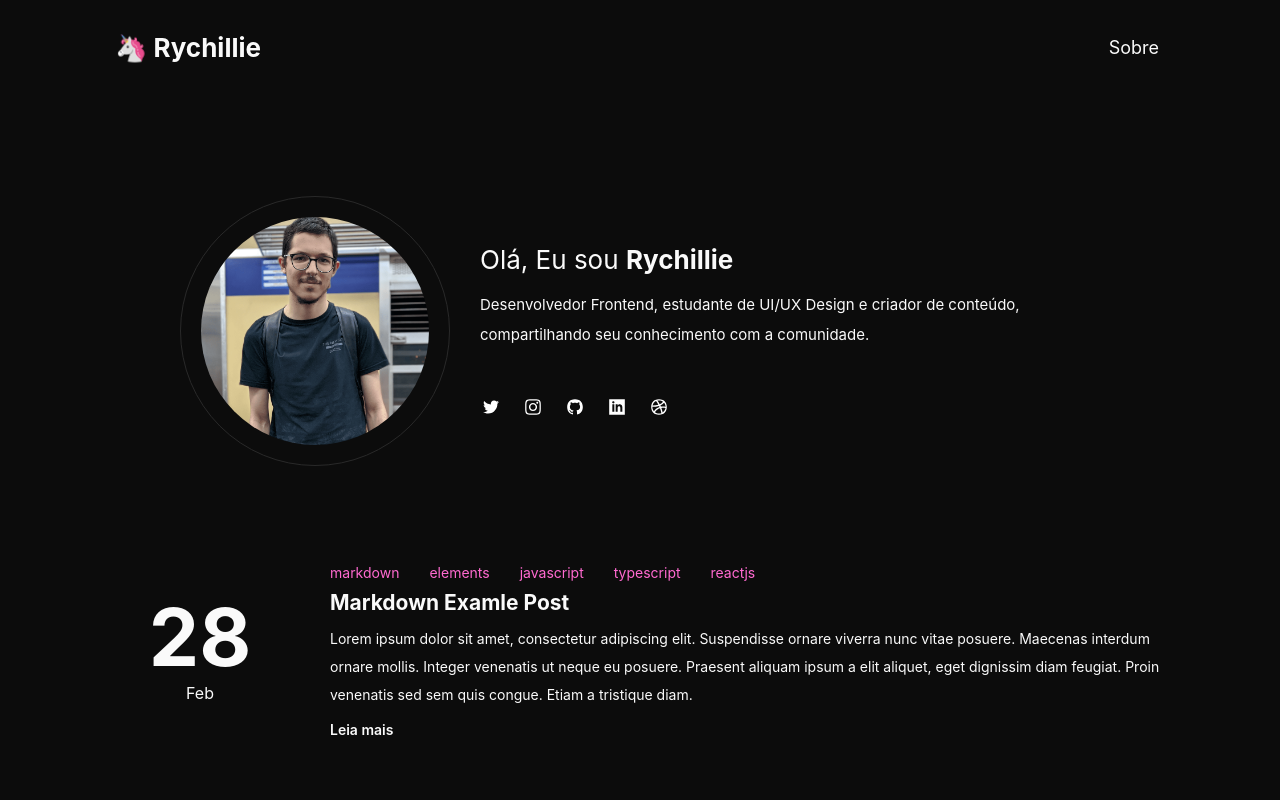
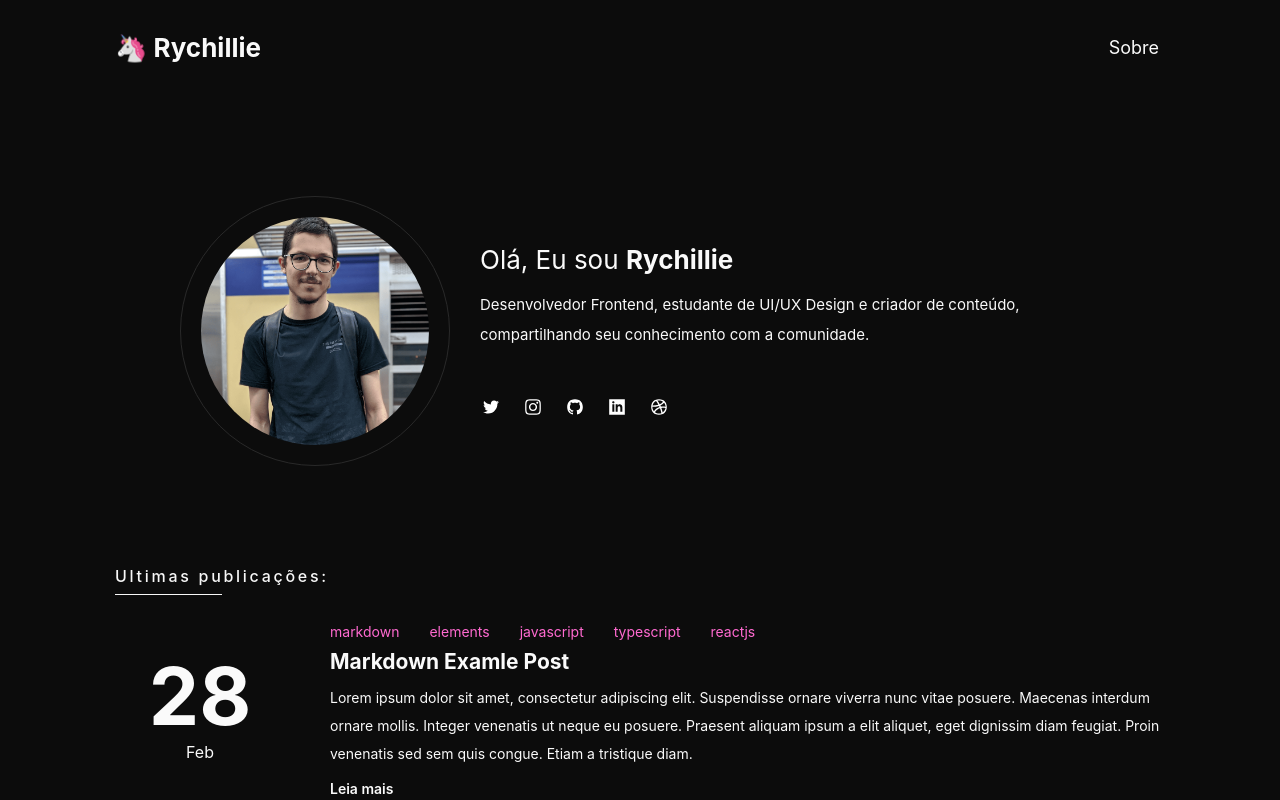
Before and after one commit to Rychillie/old-Rychillie.net, a Next.js app: page / in a window 1280 px wide. Shown: the top 800 px of the page. Built offline with nearby package versions, Linux system fonts and the light colour scheme.

Commit message:
Home Posts Title

```diff
--- a/src/pages/index.tsx
+++ b/src/pages/index.tsx
@@ -38,6 +38,8 @@ export default function Home(props: HomeProps) {
       <Header />
 
       <main className={styles.container}>
+        <h2 className={styles.title}>Ultimas publicações:</h2>
+
         {props.posts.map((post, idx) => (
           <Card
             key={idx}
--- a/src/styles/pages/Home.module.scss
+++ b/src/styles/pages/Home.module.scss
@@ -1 +1,22 @@
 @import "../extras/utils";
+@import "../extras/mixins";
+@import "../variables.scss";
+
+.title {
+  color: $primary;
+  font-size: 16px;
+  font-weight: 500;
+  letter-spacing: 0.17em;
+  position: relative;
+  margin-bottom: 30px;
+  width: fit-content;
+
+  &::after {
+    content: "";
+    width: 50%;
+    height: 1px;
+    background-color: $primary;
+    display: block;
+    margin-top: 8px;
+  }
+}
```
